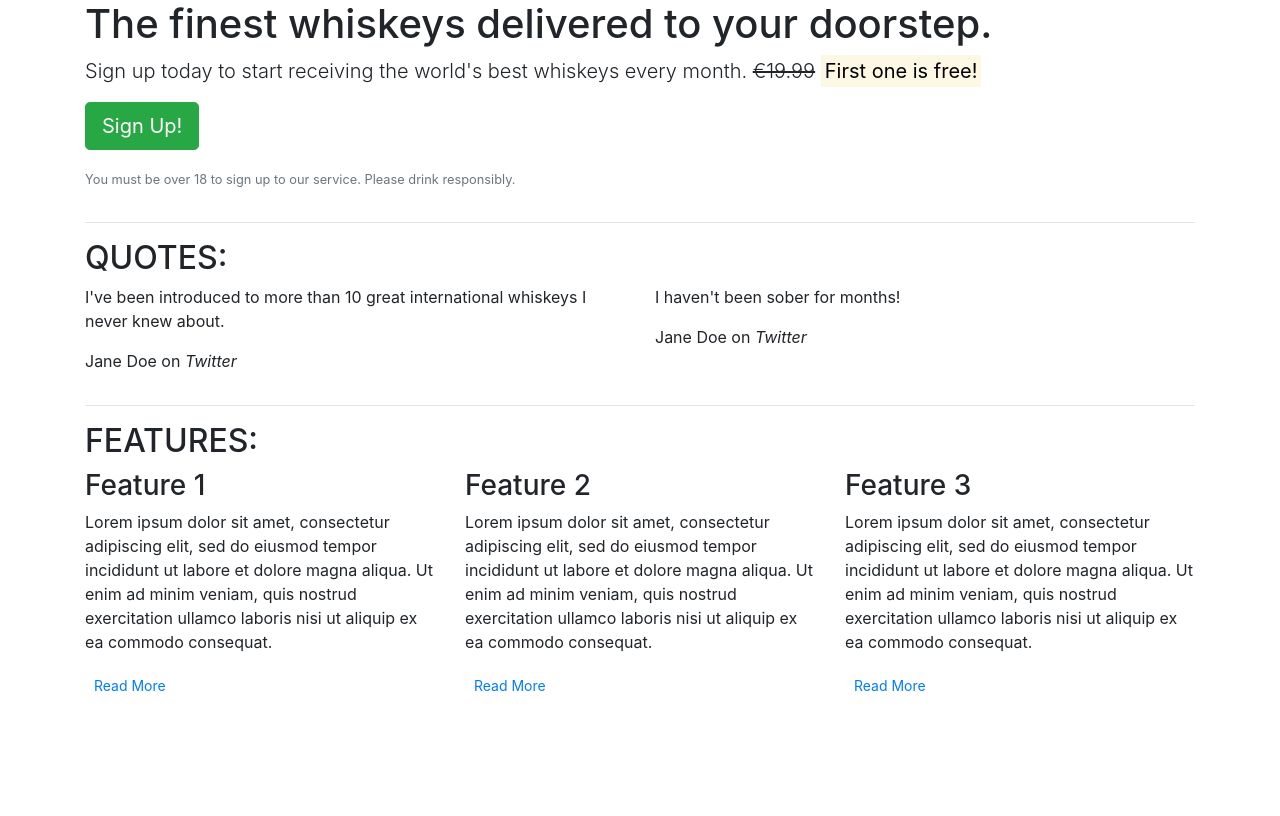
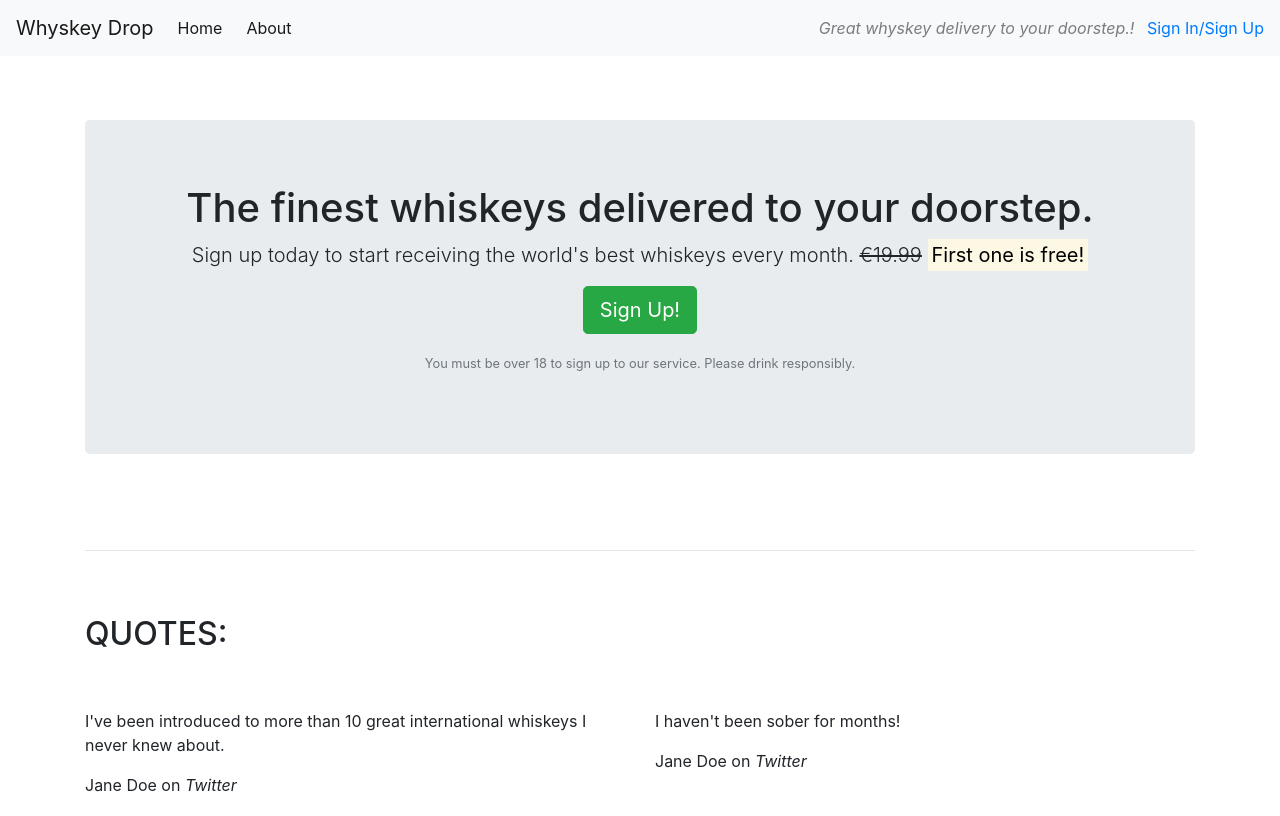
Before and after one commit to EliasOPrado/bootstrap4, a plain HTML site: page index.html in a window 1280 px wide. Shown: the top 816 px of the page. Drawn offline with nearby package versions, Linux system fonts and the light colour scheme.

Commit message:
Style added

```diff
--- a/index.html
+++ b/index.html
@@ -9,13 +9,26 @@
 </head>
 
 <body>
-    <article class="container">
+    <nav class="navbar navbar-light bg-light navbar-expand-sm">
+        <a href="/" class="navbar-brand">Whyskey Drop</a>
+            <ul class="navbar-nav mr-auto">
+                <li class="active nav-item mr-2"><a href="/" class="nav-link">Home</a></li>
+                <li class="active nav-item mr-2"><a href="/About" class="nav-link">About</a></li>
+                <li class="active nav-item mr-2 d-block d-sm-none"><a class="nav-link" href="/login">Sign In/Sign Up</a></li>
+            </ul>
+            <div class="d-none d-md-block">
+            <p class="navbar-text my-auto mr-2"><i>Great whyskey delivery to your doorstep.!</i></p>
+            <a href="/login">Sign In/Sign Up</a>
+        </div>
+    </nav>
+    <article class="container mt-3">
         <!-- Callout -->
         <div class="row">
-            <div class="col-12">
-                <section class="callout">
+            <div class="col-12 my-5">
+                <section class="callout jumbotron text-center">
                     <h1>The finest whiskeys delivered to your doorstep.</h1>
-                    <p class="lead">Sign up today to start receiving the world's best whiskeys every month. <s>€19.99</s>
+                    <p class="lead">Sign up today to start receiving the world's best whiskeys every month. <s class="d-none d-sm-inline">€19.99</s>
+                    <span class="d-inline d-sm-none"><br></span>
                         <strong><mark>First one is free!</mark></strong></p>
                     <p><button class="btn btn-lg btn-success">Sign Up!</button></p>
                     <p class="text-muted"><small>You must be over 18 to sign up to our service. Please drink responsibly.</small></p>
@@ -28,7 +41,7 @@
         <!-- Quotes -->
         <section class="quotes">
             <div class="row">
-                <div class="col-12">
+                <div class="col-12 my-5">
                     <h2 class="text-uppercase">Quotes:</h2>
                 </div>
             </div>
@@ -53,7 +66,7 @@
         <!-- Features -->
         <section class="features">
             <div class="row">
-                <div class="col-12">
+                <div class="col-12 my-5">
                     <h2 class="text-uppercase">Features:</h2>
                 </div>
             </div>
```
